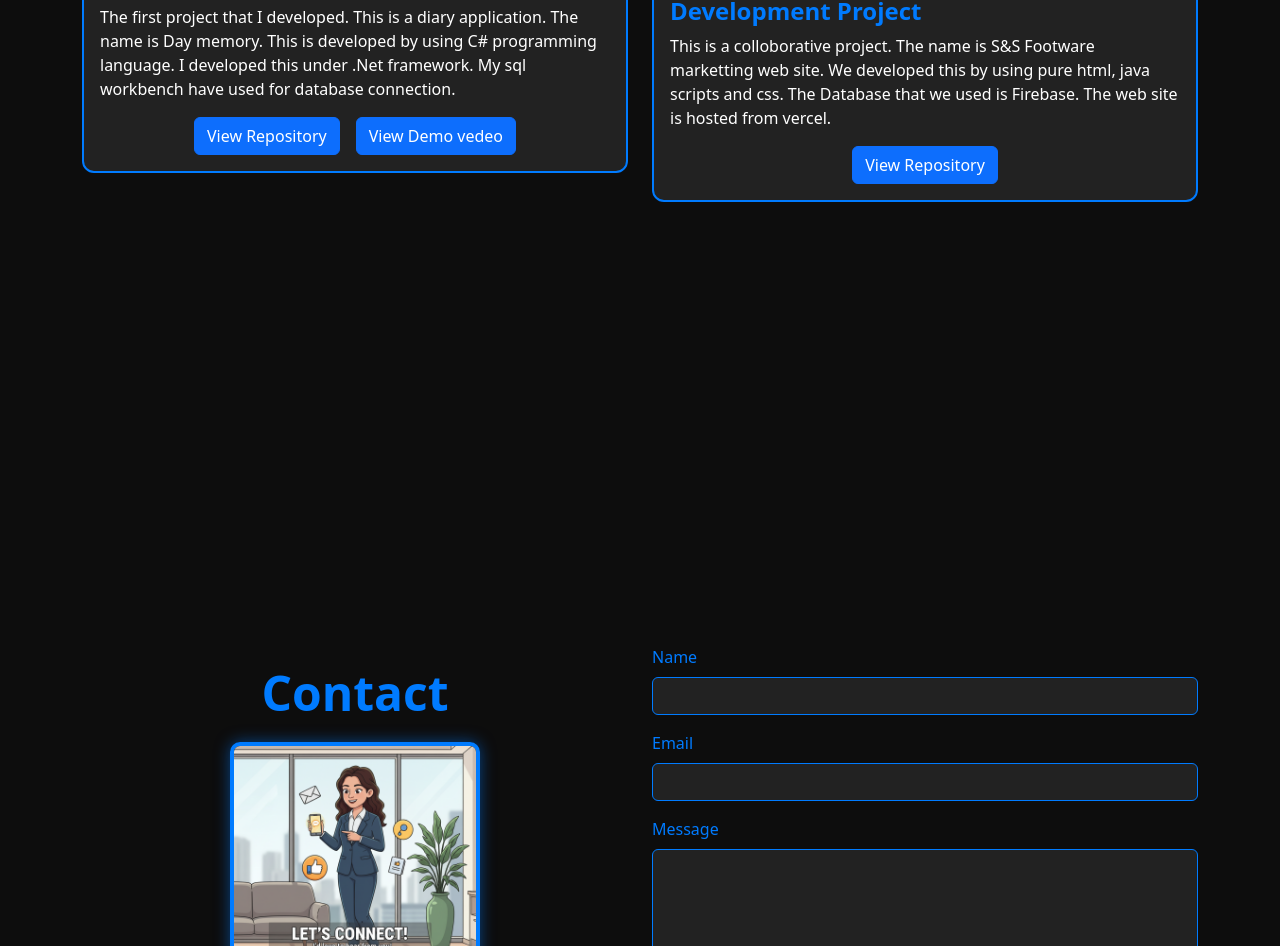
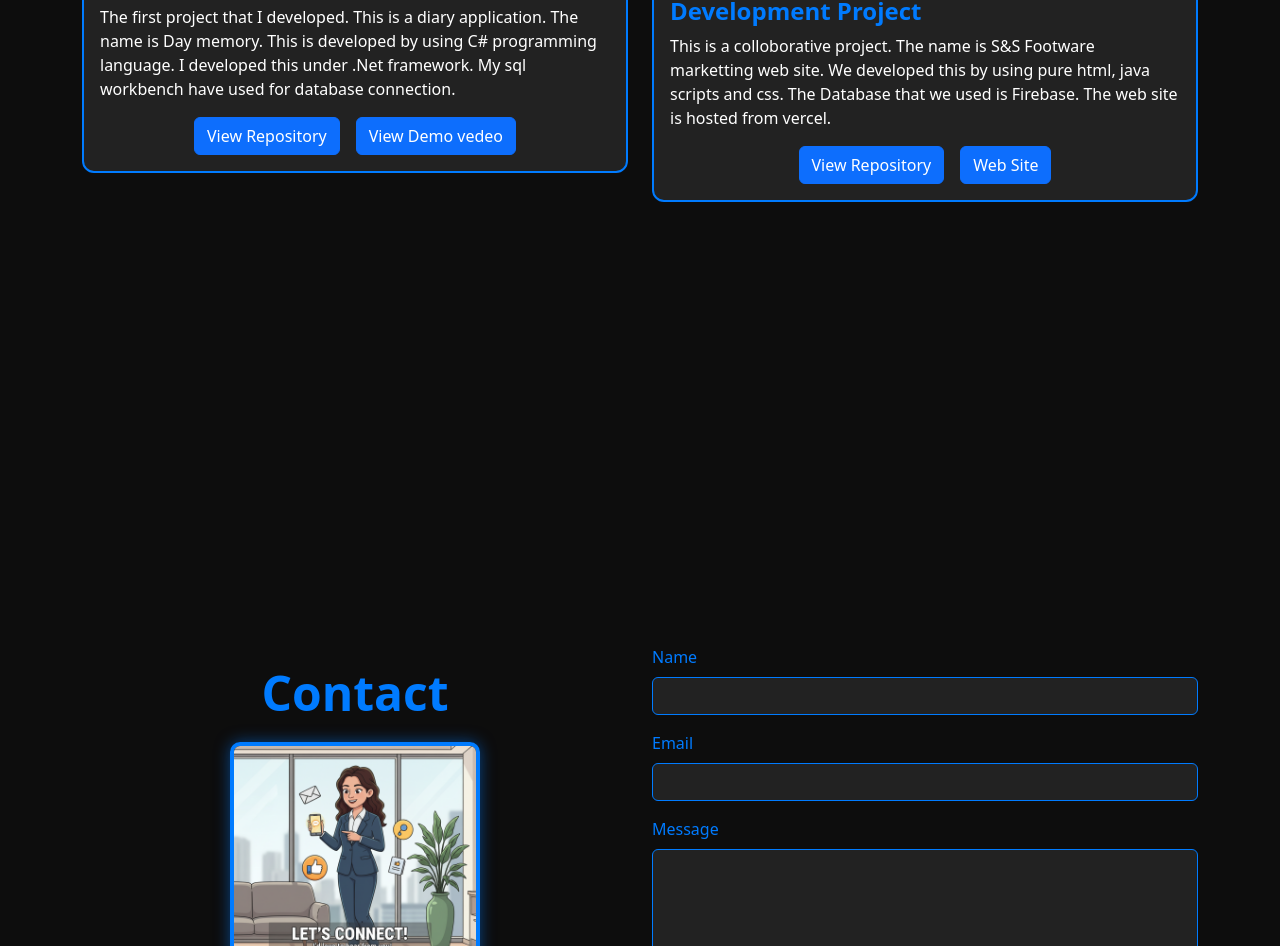
Before and after one commit to ICT-Courses/ict2233-ca-02-IsharaDilrukshiWijerathna, a React (Vite) app in the folder my-portfolio/: page / in a window 1280 px wide. Shown: the part 2007-2953 px from the top of the page. Built offline with nearby package versions, Linux system fonts and the light colour scheme.

Commit message:
Add hosted web application development project link by a button

```diff
--- a/my-portfolio/src/pages/Projects.jsx
+++ b/my-portfolio/src/pages/Projects.jsx
@@ -51,7 +51,7 @@ export default function Projects() {
                       <p className="card-text"> This is a colloborative project. The name is S&S Footware marketting web site. We developed this by using pure html, java scripts and css. The Database that we used is Firebase. The web site is hosted from vercel.
                       </p>
 
-                      <div className="d-flex justify-content-center">
+                      <div className="d-flex justify-content-center gap-3">
                        <a
                           href="https://github.com/Hansi-Umayangani/S-S-Footwear-Promo-Website"
                           className="btn btn-primary"
@@ -59,6 +59,15 @@ export default function Projects() {
                           rel="noopener noreferrer"
                         >
                           View Repository
+                        </a>
+
+                        <a
+                          href="https://ss-footwear-promo-website.vercel.app"
+                          className="btn btn-primary"
+                          target="_blank"
+                          rel="noopener noreferrer"
+                        >
+                          Web Site
                         </a>
                       </div>
                     </div>
```
